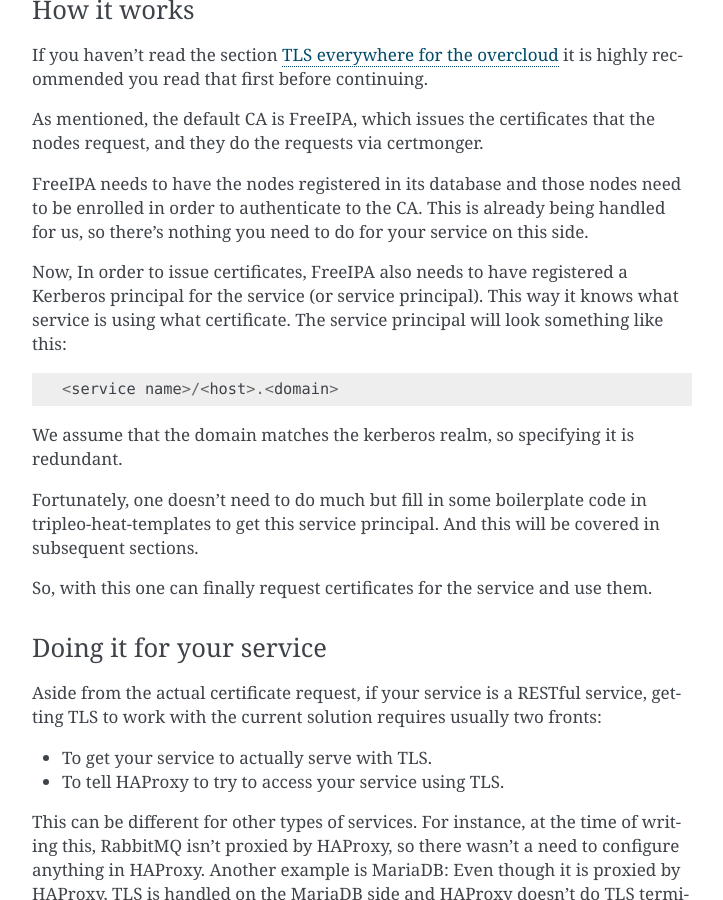
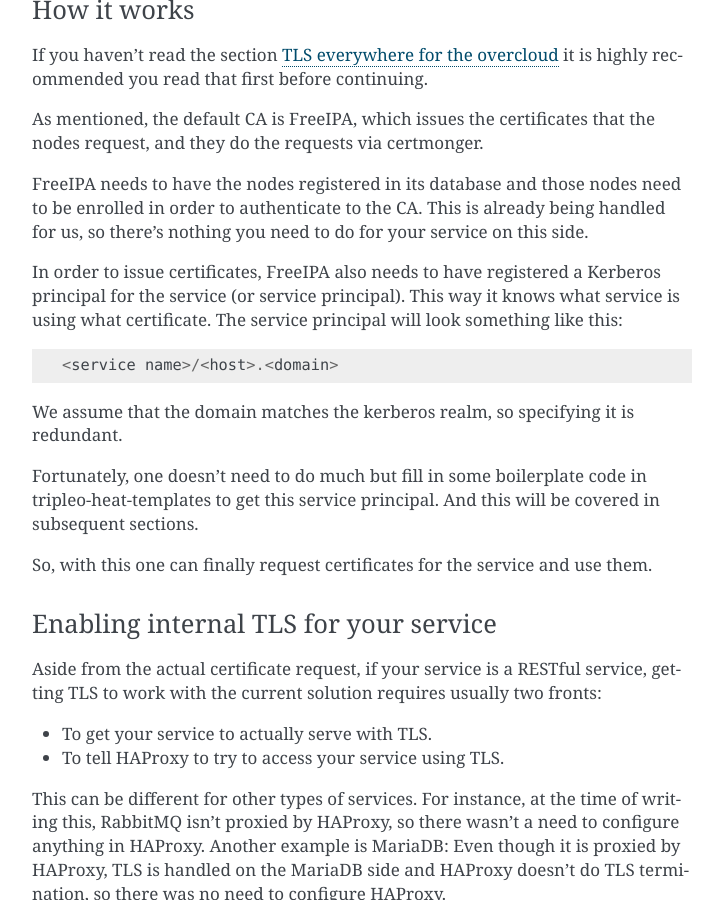
Before and after one commit to openstack-archive/tripleo-docs, a Sphinx documentation site: the page built from doc/source/developer/tht_walkthrough/tls_for_services.rst, in a window 1280 px wide and 900 px high, scrolled down 4714 px. Shown: the whole window, without its empty margins (388-1111 px from the left). Built offline with Sphinx 7.4.7, drawn with Linux system fonts in a browser that asks for light colours; some of the changed text lies outside the part shown.

Commit message:
Small fixes for internal TLS docs
Change-Id: Ic36af672694a4c9903b2f94ef0bb354c1cd79767

```diff
--- a/doc/source/developer/tht_walkthrough/tls_for_services.rst
+++ b/doc/source/developer/tht_walkthrough/tls_for_services.rst
@@ -235,7 +235,7 @@
 handled for us, so there's nothing you need to do for your service on this
 side.
 
-Now, In order to issue certificates, FreeIPA also needs to have registered a
+In order to issue certificates, FreeIPA also needs to have registered a
 Kerberos principal for the service (or service principal). This way it knows
 what service is using what certificate. The service principal will look
 something like this::
@@ -252,8 +252,8 @@
 So, with this one can finally request certificates for the service and use
 them.
 
-Doing it for your service
-~~~~~~~~~~~~~~~~~~~~~~~~~
+Enabling internal TLS for your service
+~~~~~~~~~~~~~~~~~~~~~~~~~~~~~~~~~~~~~~
 
 Aside from the actual certificate request, if your service is a RESTful
 service, getting TLS to work with the current solution requires usually two
```
Also changed, not shown: other parts of doc/source/developer/tht_walkthrough/tls_for_services.rst (+2 -2 lines).
